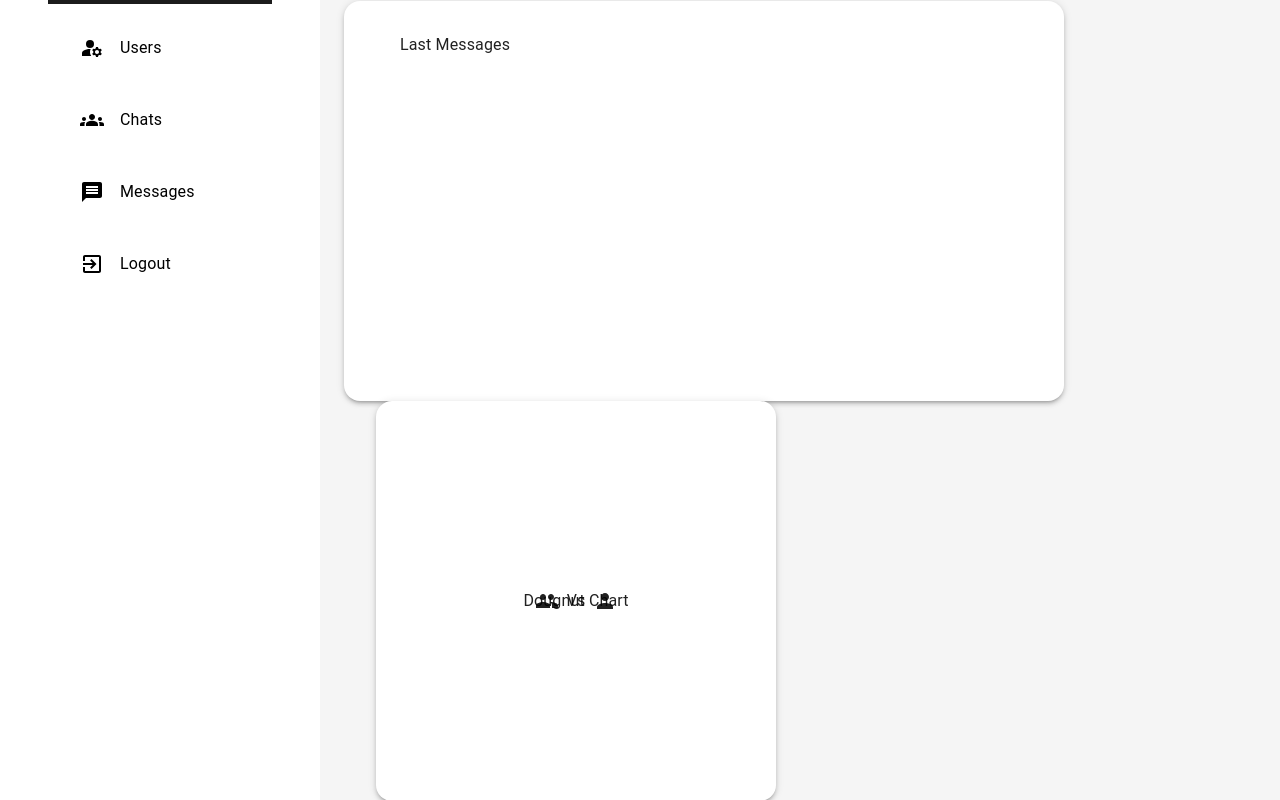
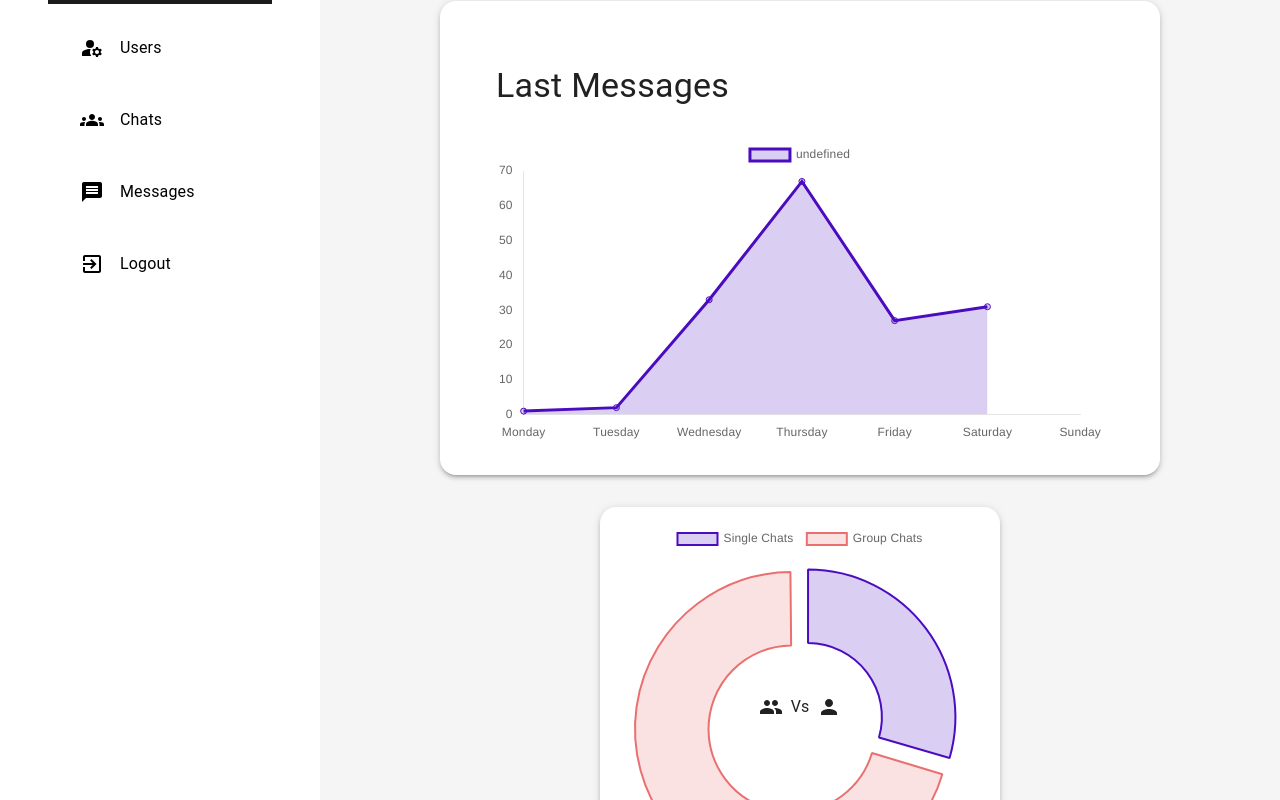
Before and after one commit to abhimazaayeganabiDu/CHATTING-PROJECT, a React (Vite) app: page /hidden/admin/dashboard in a window 1280 px wide. Shown: the part 180-980 px from the top of the page. Built offline with nearby package versions, Linux system fonts and the light colour scheme.

Commit message:
some bugs fixes

```diff
--- /dev/null
+++ b/src/components/specific/Chart.jsx
@@ -0,0 +1,109 @@
+import React from 'react'
+import { Line, Doughnut } from 'react-chartjs-2'
+import { Chart as ChartJs, CategoryScale, Tooltip, Filler, LinearScale, PointElement, LineElement, ArcElement, Legend, plugins } from 'chart.js'
+import { BorderColor, FastForward } from '@mui/icons-material';
+import { orange, purple, purpleLight,orangeLight } from '../../constants/color';
+import { getLast7Days } from '../../lib/features';
+import { display } from '@mui/system';
+
+
+ChartJs.register(Tooltip,
+  CategoryScale,
+  LinearScale,
+  LineElement,
+  PointElement,
+  Filler,
+  ArcElement,
+  Legend
+);
+
+const lebels = getLast7Days()
+
+const LineChartOprtions = {
+  responsive: true,
+  plugins: {
+    Legend: {
+      display: false
+    },
+    title: {
+      display: false,
+    }
+  },
+  scales: {
+    x: {
+      // display: false
+      grid: {
+        display: false
+      }
+    },
+    y: {
+      // display: false
+      beginAtZero: true,
+      grid: {
+        display: false
+      }
+    }
+  }
+
+}
+
+function LineChart({ value = [] }) {
+  const data = {
+    labels: lebels,
+    datasets: [
+      {
+        data: value,
+        lebel: "Revenue",
+        fill: true,
+        backgroundColor: purpleLight,
+        borderColor: purple,
+      },
+      //   {
+      //   data:[1,23,3,43,2,66,23],
+      //   lebel:"Revenue 2",
+      //   fill:true,
+      //   backgroundColor:"rgba(75,192,192,0.3)",
+      //   borderColor:"rgba(75,12,192,1)"
+      // },
+    ],
+  }
+  return (
+    <Line
+      data={data}
+      options={LineChartOprtions}
+    />
+  )
+}
+
+const doughnutChartOptions = {
+  responsive:true,
+  plugins: {
+    legend:{
+      display:false
+    },
+  },
+  cutout:120,
+}
+
+function DoughnutChart({ value = [], labels = [],options = {doughnutChartOptions} }) {
+  const data = {
+    labels,
+    datasets: [
+      {
+        data: value,
+        backgroundColor: [purpleLight, orangeLight],
+        hoverBackgroundColor:[purple,orange],
+        borderColor: [purple, orange],
+        offset: 40
+      },
+    ],
+  }
+  return (
+    <Doughnut
+      style={{zIndex:10}}
+      data={data}
+    />
+  )
+}
+
+export { LineChart, DoughnutChart }
--- a/src/constants/color.js
+++ b/src/constants/color.js
@@ -1,4 +1,5 @@
 export const orange = "#ea7070"
+export const orangeLight = "rgba(234,112,112,0.2)"
 
 export const grayColor = "rgba(247,247,247,1)" ;
 
@@ -7,3 +8,6 @@ export const lightBlue = "#2694ab";
 export const matBlack = "#1c1c1c"
 
 export const bgGradiant = "linear-gradient(rgb(180 94 141), rgb(52 149 65))"
+
+export const purple = "rgba(75,12,192,1)"
+export const purpleLight = "rgba(75,12,192,0.2)"
--- a/src/lib/features.js
+++ b/src/lib/features.js
@@ -1,17 +1,33 @@
+import moment from "moment";
+
 const fileFormat = (url = "") => {
     const fileExtension = url.split(".").pop();
-    if(fileExtension === "mp4" || fileExtension === "webm" || fileExtension === "ogg") {
+    if (fileExtension === "mp4" || fileExtension === "webm" || fileExtension === "ogg") {
         return "video"
     }
-    if(fileExtension === "mp3" || fileExtension === "wav" ) {
+    if (fileExtension === "mp3" || fileExtension === "wav") {
         return "audio"
     }
-    if(fileExtension === "png" || fileExtension === "jpg" || fileExtension === "jpeg" || fileExtension === "gif") {
+    if (fileExtension === "png" || fileExtension === "jpg" || fileExtension === "jpeg" || fileExtension === "gif") {
         return "image"
     }
     return "file"
 }
 
-const transformImage = (url ="",width="100px") => url;
+const transformImage = (url = "", width = "100px") => url;
 
-export {fileFormat,transformImage}
+const getLast7Days = () => {
+    const currentDate = moment();
+
+    const last7Days = [];
+
+    for (let i = 0; i < 7; i++) {
+      const dayDate = currentDate.clone().subtract(i,"days")
+      const dayName = dayDate.format("dddd")
+
+      last7Days.unshift(dayName)
+    }
+    return last7Days;
+}
+
+export { fileFormat, transformImage, getLast7Days }
--- a/src/pages/admin/DashBoard.jsx
+++ b/src/pages/admin/DashBoard.jsx
@@ -4,6 +4,7 @@ import { Box, Container, Input, Paper, Stack, Typography } from '@mui/material'
 import { AdminPanelSettings as AdminPanelSettingsIcon, Group as GroupIcon, Message as MessageIcon, Notifications as NotificationsIcon, Person as PersonIcon } from '@mui/icons-material'
 import moment from 'moment'
 import { CurveButton, SearchField } from '../../components/styles/StyledComponents'
+import { DoughnutChart, LineChart } from '../../components/specific/Chart'
 
 function DashBoard() {
 
@@ -80,9 +81,21 @@ function DashBoard() {
 
 
         <Stack
-          direction={"row"}
-          spacing={"2rem"}
+          direction={
+            {
+              xs: "column",
+              lg: "row"
+            }
+          }
           flexWrap={"wrap"}
+          justifyContent={"center"}
+          alignItems={{
+            xs: "center",
+            lg: "stretch"
+          }}
+          sx={{
+            gap: "2rem"
+          }}
         >
           <Paper
             elevation={3}
@@ -91,14 +104,19 @@ function DashBoard() {
               borderRadius: "1rem",
               width: "100%",
               maxWidth: "45rem",
-              height: "25rem"
+
             }}
           >
             <Typography
+              margin={"2rem 0"}
+              variant='h4'
             >
               Last Messages
             </Typography>
+
+            <LineChart value={[1, 2, 33, 67, 27, 31]} />
           </Paper>
+
 
           <Paper
             elevation={3}
@@ -112,17 +130,18 @@ function DashBoard() {
               position: "relative",
               width: "100%",
               maxWidth: "25rem",
-              height: "25rem"
             }}
           >
-
-            {"Dougnut Chart"}
+            <DoughnutChart
+              labels={["Single Chats ", "Group Chats"]}
+              value={[23, 55]}
+            />
 
             <Stack
               position={"absolute"}
               direction={"row"}
+              justifyContent={"center"}
               alignItems={"center"}
-              justifyContent={"center"}
               spacing={"0.5rem"}
               width={"100%"}
               height={"100%"}
@@ -146,29 +165,30 @@ function DashBoard() {
 
 const Widget = ({ title, value, Icon }) => (
   <Paper
-  sx={{
-    padding:"2rem",
-    margin:"2rem 0",
-    borderRadius:"1rem",
-    width:"20rem"
+    elevation={3}
+    sx={{
+      padding: "2rem",
+      margin: "2rem 0",
+      borderRadius: "1rem",
+      width: "20rem"
 
-  }}
+    }}
   >
     <Stack
       alignItems={"center"}
       spacing={"1rem"}
     >
       <Typography
-      sx={{
-        color:"rgba(0,0,0,0.7)",
-        borderRadius:"50%",
-        border:`5px solid rgba(0,0,0,0.9)`,
-        width:"5rem",
-        height:"5rem",
-        display:"flex",
-        justifyContent:"center",
-        alignItems:"center"
-      }}
+        sx={{
+          color: "rgba(0,0,0,0.7)",
+          borderRadius: "50%",
+          border: `5px solid rgba(0,0,0,0.9)`,
+          width: "5rem",
+          height: "5rem",
+          display: "flex",
+          justifyContent: "center",
+          alignItems: "center"
+        }}
       >{value}</Typography>
       <Stack>
         {Icon}
```
